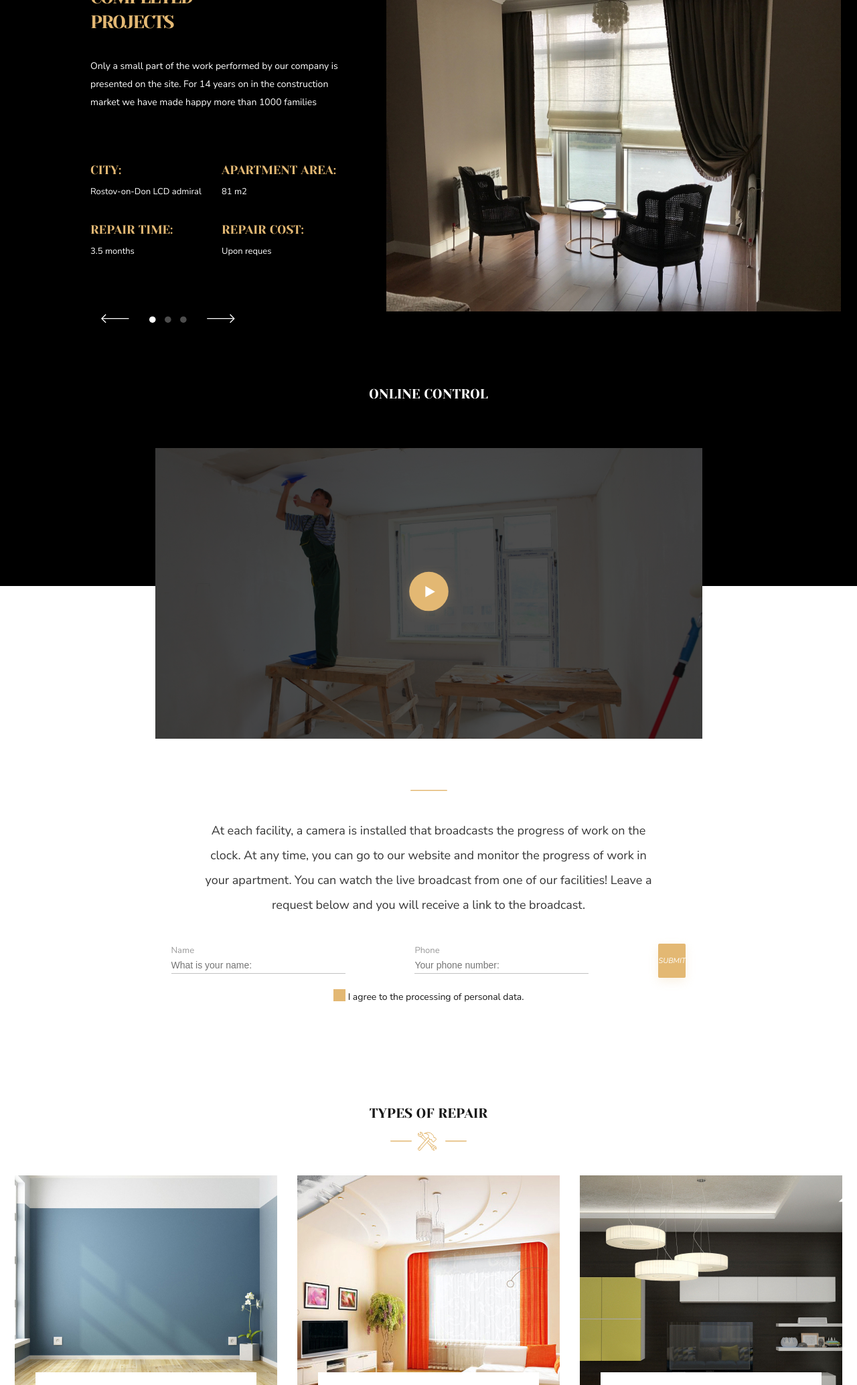
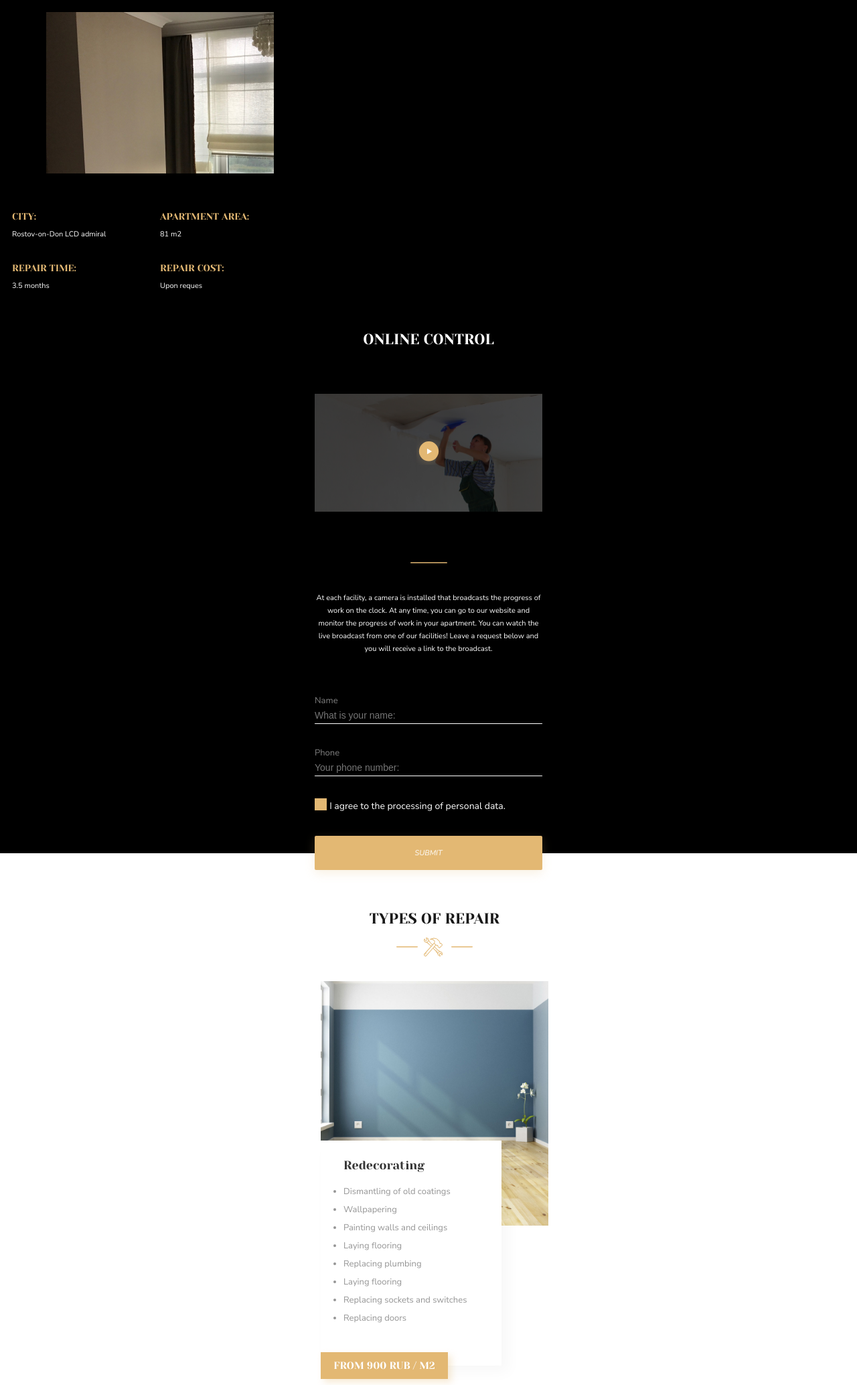
Before and after one commit to Dax52/FirstLanding, a plain HTML site: page index.html in a window 1280 px wide. Shown: the part 732-2800 px from the top of the page at 67% size. Drawn offline with Linux system fonts and the light colour scheme.

Commit message:
FirstLanding - mobile - done 4 pages, removed footer

```diff
--- a/css/styles.css
+++ b/css/styles.css
@@ -731,12 +731,18 @@ body {
     height: 465px;
     box-shadow: 0px 20px 30px rgba(0, 0, 0, 0.15);
 }
+.mobile {
+    display: none;
+}
 .logo {
     color: #E3B873;
 }
 @media only screen and (max-width: 1300px){
     .nomobile {
         display: none;
+    }
+    .mobile {
+        display: flex;
     }
     .header-content {
         height: 57px;
@@ -778,5 +784,164 @@ body {
         width: auto;
         max-width: 340px;
     }
-
+    .page2 {
+        height: 633px;
+    }
+    .page2__content {
+        padding: 36px 18px 0 18px;
+        display: flex;
+        flex-direction: column;
+        justify-content: space-between;
+        align-items: center;
+    }
+    .title {
+        max-width: 200px;
+        font-size: 22px;
+        line-height: 30px;
+        text-align: center;
+        letter-spacing: -0.07em;
+    }
+    .text {
+        padding: 14px;
+        font-size: 11px;
+        line-height: 17px;
+        text-align: center;
+    }
+    .page2__projectinfo {
+        padding: 0;
+    }
+    .info-name {
+        font-size: 14px;
+        line-height: 19px;
+    }
+    .info-text {
+        font-size: 11px;
+        line-height: 15px;
+    }
+    .page2__projectdetails-image {
+        width: 340px;
+        height: 241px;
+    }
+    .page3 {
+        height: 840px;
+        margin: 0;
+        padding: 58px 18px 0 18px;
+        background-color: black;
+    }
+    .subtitle {
+        font-size: 22px;
+        line-height: 30px;
+        text-align: center;
+    }
+    .page3__video {
+        width: 340px;
+        height: 207px;
+    }
+    .play-button {
+        width: 37px;
+        height: 37px;
+        background-size: 50px;
+    }
+    .page3__text {
+        width: 340px;
+        font-size: 11px;
+        line-height: 19px;
+        text-align: center;
+        color: #FFFFFF;
+    }
+    .page3__inputblock {
+        padding: 0;
+        margin-top: 58px;
+        margin-bottom: -25px;
+        width: 340px;
+        height: 310px;
+        flex-direction: column;
+        justify-content: space-between;
+    }
+    .inputblock {
+        width: auto;
+        border-bottom: 1px solid #FFFFFF;
+    }
+    .inputbox-title {
+        color: rgba(255, 255, 255, 0.5);
+    }
+    .inputbox {
+        background-color: black;
+    }
+    .page5__checkbox {
+        margin: 0;
+    }
+    .page4 {
+        margin-top: 83px;
+        padding-left: 18px;
+        height: auto;
+    }
+    .page4__content {
+        width: 340px;
+        flex-direction: column;
+    }
+    .page4__content-element {
+        width: 340px;
+        align-items: flex-start;
+        margin-bottom: 79px;
+    }
+    .page4__content-element img {
+        width: 100%;
+        object-fit: cover;
+    }
+    .page4__content-element1 {
+        width: 270px;
+    }
+    .page4__content-element-list {
+        padding-bottom: 37px;
+    }
+    .page4__content-element-price {
+        width: 190px;
+        height: 40px;
+        font-size: 15px;
+        line-height: 21px;
+        margin-bottom: -20px;
+    }
+    .page6 {
+        margin: 0;
+        padding: 75px 18px 0 18px;
+        background-image: none;
+        flex-direction: column;
+        align-items: center;
+        justify-content: space-between;
+    }
+    .page6__textblock {
+        margin: 0;
+        width: 340px;
+        align-items: center;
+    }
+    .page6__photoblock1 {
+        margin: 24px 0 0 0;
+        width: 340px;
+        height: 242px;
+    }
+    .page6__photoblock1 img {
+        height: 100%;
+        object-fit: cover;
+    }
+    .page8 {
+        height: 1170px;
+    }
+    .page8__form {
+        margin: 0;
+        width: 340px;
+    }
+    .page8__form-data {
+        width: 340px;
+    }
+    .page8__form-input {
+        flex-direction: column;
+        width: 340px;
+    }
+    .inputblock1, .inputblock2 {
+        width: 340px;
+    }
+    .page8__content {
+        width: 340px;
+    }
 }
--- a/index.html
+++ b/index.html
@@ -42,6 +42,7 @@
                <div class="page2__content">
                 <h2 class="title">Completed projects</h2>
                 <p class="text">Only a small part of the work performed by our company is presented on the site. For 14 years on in the construction market we have made happy more than 1000 families</p>
+                <div class="page2__projectdetails-image mobile"></div>
                 <div class="page2__projectinfo">
                     <div class="page2__projectinfo-element">
                         <h4 class="info-name">City:</h4>
@@ -60,7 +61,7 @@
                          <p class="info-text">Upon reques</p>
                      </div>
                 </div>
-                <div class="vector-nav">
+                <div class="vector-nav nomobile">
                     <a href="#project"><img class="vector" src="./images/Group.svg" alt="to the left"></a>
                     <a href="#project"><img class="dot" src="./images/dot.svg" alt="1"></a>
                     <a href="#project"><img class="dot" src="./images/dot2.svg" alt="2"></a>
@@ -68,7 +69,7 @@
                     <a href="#project"><img class="vector" src="./images/Group-2.svg" alt="to the right"></a>
                 </div>
                 </div>
-               <div class="page2__projectdetails">
+               <div class="page2__projectdetails nomobile">
                    <nav>
                        <ul class="projectdetails-nav">
                             <li class="projectdetails-nav__item"><a class="projectdetails-nav__link logo" href="#projects">Rostov-on-Don, Admiral</a></li>
@@ -99,15 +100,22 @@
                     <p class="inputbox-title">Phone</p>
                     <input class="inputbox" type="text" id="phone" placeholder="Your phone number:">
                 </div>
+                <div class="page5__checkbox mobile">
+                    <label class="label">
+                      <input type="checkbox" class="checkbox" >
+                      <span class="fake"></span>
+                      <span class="page5__checkbox-text">I agree to the processing of personal data.</span>
+                    </label>
+                  </div>
                 <button class="button button1">Submit</button>
             </div>
-            <div class="page3__checkbox">
+            <div class="page3__checkbox nomobile">
                 <label class="label">
                   <input type="checkbox" class="checkbox" >
                   <span class="fake"></span>
                   <span class="checkbox-text">I agree to the processing of personal data.</span>
                 </label>
-              </div>
+            </div>
         </section>
         <section class="container page4">
             <h3 class="subtitle subtitle1">TYPES OF REPAIR</h2>
@@ -172,7 +180,7 @@
                 </div>
             </div>
         </section>
-        <section class="container page5" id="mesurement">
+        <section class="container page5 nomobile" id="mesurement">
             <div class="page5__infoblock">
                 <div class="page5__infoblock-list">
                     <ol>
@@ -218,7 +226,10 @@
         <section class="container page6" id="team">
             <div class="page6__textblock">
                 <h2 class="title">We realize your wildest fantasies </h2>
-                <nav class="page6__nav">
+                <div class="page6__photoblock1 mobile">
+                    <img src="./images/image5.jpg" alt="">
+                </div>
+                <nav class="page6__nav nomobile">
                     <ul class="styletypes-nav">
                          <li><a class="styletypes-nav__link logo" href="#team">American classic</a></li>
                          <li><a class="styletypes-nav__link" href="#team">Loft</a></li>
@@ -234,17 +245,17 @@
                     </ul>
                 </nav>
             </div>
-            <div class="page1__overlay"></div>
-            <div class="page6__photoblock1">
+            <div class="page1__overlay nomobile"></div>
+            <div class="page6__photoblock1 nomobile">
                 <img src="./images/image5.jpg" alt="">
                 <img src="./images/image51.jpg" alt="">
             </div>
-            <div class="page6__photoblock2">
+            <div class="page6__photoblock2 nomobile">
                 <img src="./images/image52.jpg" alt="">
                 <img src="./images/image53.jpg" alt="">
             </div>
         </section>
-        <section class="container page7" id="reviews">
+        <section class="container page7 nomobile" id="reviews">
             <h3 class="subtitle subtitle1">our clients</h2>
             <div class="page3__camera"><img src="./images/clients.svg" alt=""></div>
             <div class="page3__text page7__text">
@@ -320,7 +331,7 @@
 
                     <div class="page5__form page8__form-data">
                         <div class="page8__form-input">
-                            <div class="inputblock inputplock1">
+                            <div class="inputblock inputblock1">
                                 <p class="page5__form-input-title">Name</p>
                                 <input class="page5__inputbox" type="text" id="name" placeholder="What is your name:">
                             </div>
@@ -356,7 +367,7 @@
             </div>
         </section>
     </main>
-    <footer class="header">
+    <footer class="header nomobile">
         <div class="container header-content">
             <div class="logo">
                 IC "Repair Design Project"
```
Also changed, not shown: images/left.svg (added), images/right.svg (added).
